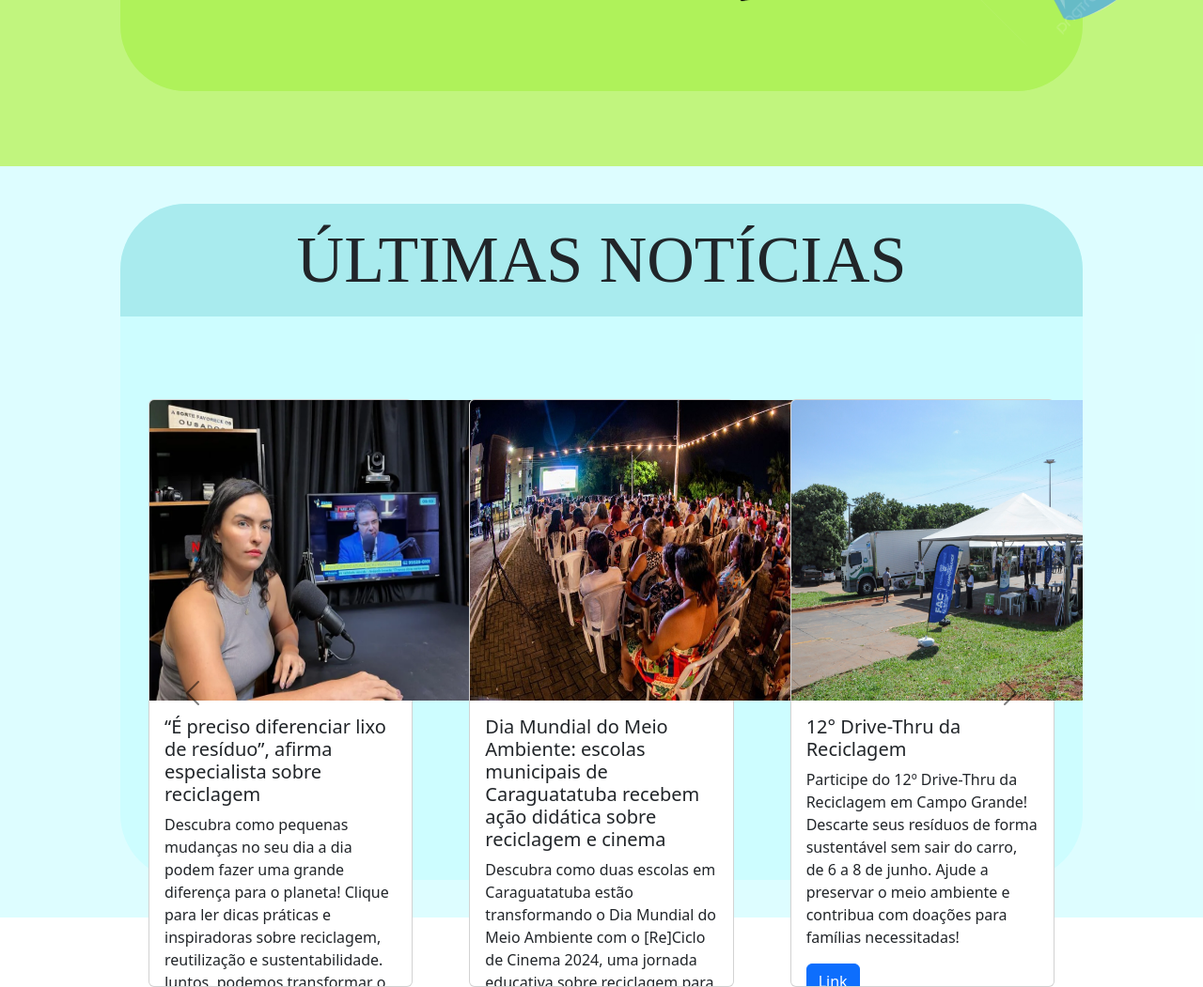
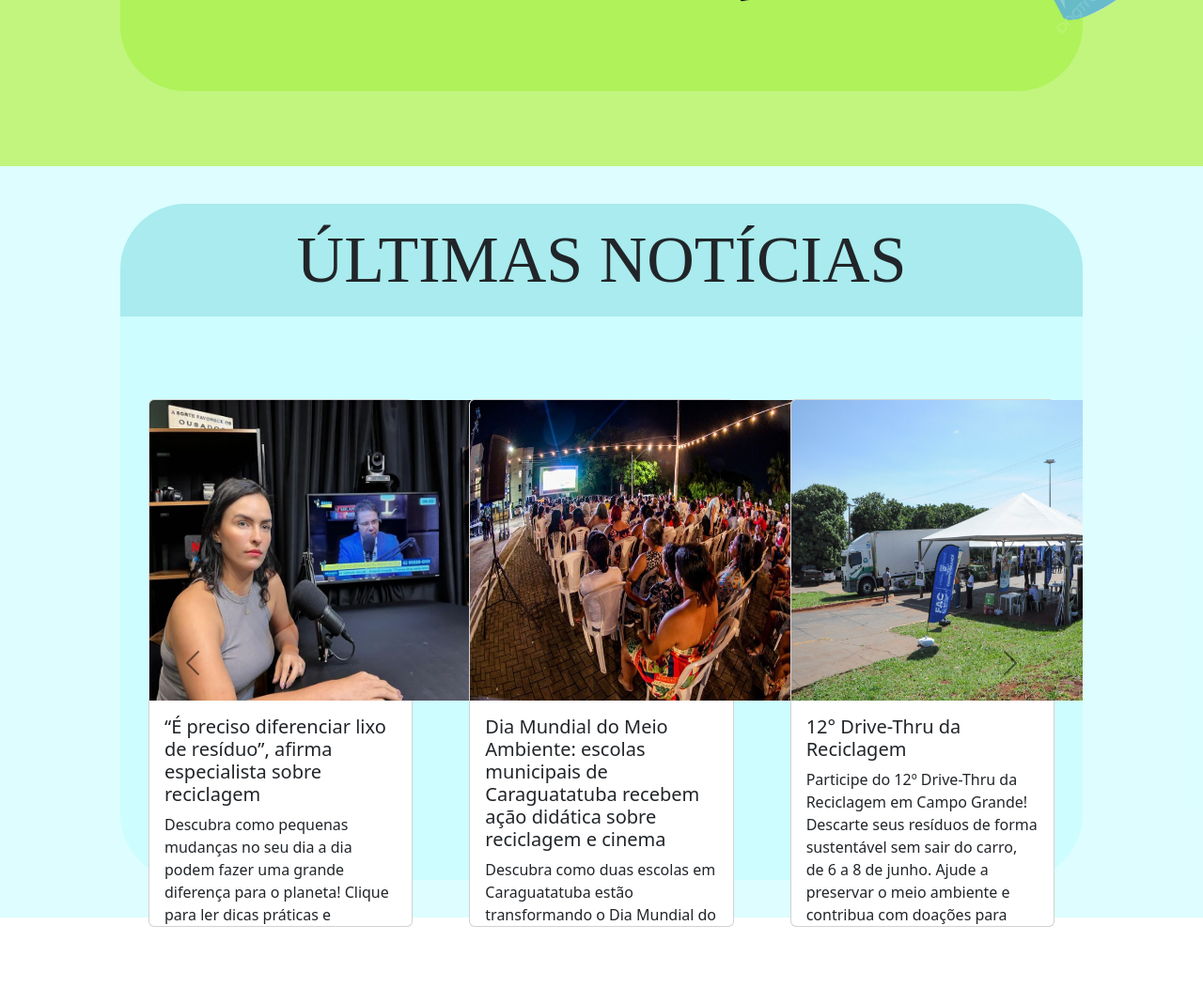
Before and after one commit to lucsgdeo/Sucata-de-Ouro, a plain HTML site: page index.html in a window 1280 px wide. Shown: the part 1423-2474 px from the top of the page at 94% size. After the commit the page ends 2410 px from the top, so only its background shows below. Drawn offline with nearby package versions, Linux system fonts and the light colour scheme; files whose address does not match are found by name; a web font is replaced by a local one.

Commit message:
sla to cansado

```diff
--- a/index.css
+++ b/index.css
@@ -164,7 +164,7 @@ nav {
 }
 
 .card-body {
-    height: 19rem;
+    height: 30vh;
     overflow: auto;
 }
 
```
